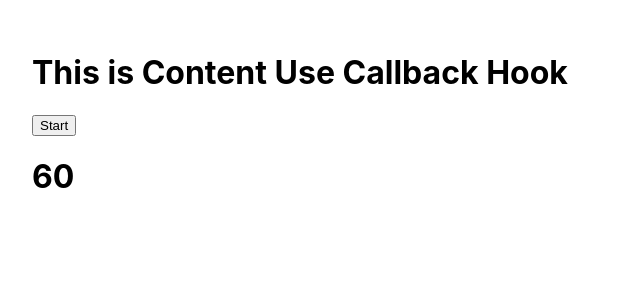
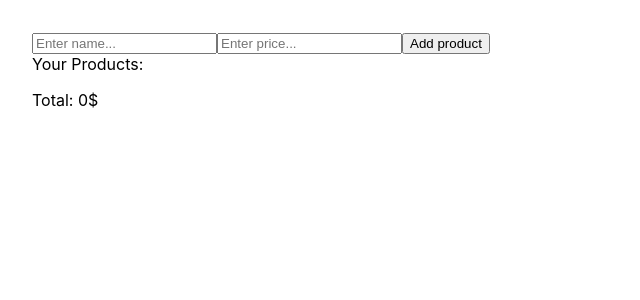
Before and after one commit to devJS-fstack/react-demo, a React (Create React App) app: page / in a window 1280 px wide. Shown: the top 300 px of the page, without its empty margins (0-640 px from the left). Built offline with nearby package versions, Linux system fonts and the light colour scheme.

Commit message:
use memo practice

```diff
--- a/src/index.js
+++ b/src/index.js
@@ -6,6 +6,7 @@ import App_Todo from './script/App_Todo'
 import App_UseEffects from './script/App_UseEffects'
 import App_UseRef from './script/App_UseRef'
 import App_UseCallback from './script/App_UseCallback'
+import App_UseMemo from './script/App_UseMemo'
 import reportWebVitals from './reportWebVitals';
 
 
@@ -28,7 +29,7 @@ import reportWebVitals from './reportWebVitals';
 const root = ReactDOM.createRoot(document.getElementById('root'));
 root.render(
   <React.StrictMode>
-    <App_UseCallback />
+    <App_UseMemo />
   </React.StrictMode>
 );
 
--- /dev/null
+++ b/src/script/App_UseMemo.js
@@ -0,0 +1,65 @@
+import '../App.css';
+import Content_UseCallback from './Content_UseCallback'
+const {
+    useState,
+    useRef,
+    useCallback,
+    useMemo
+} = require('react')
+
+
+
+function App_UseMemo() {
+
+    const [name, setName] = useState('')
+    const [price, setPrice] = useState('')
+
+    const [products, setProducts] = useState([])
+
+    const nameRef = useRef()
+
+
+    const handleSubmit = () => {
+        setProducts([...products, {
+            name,
+            price: +price
+        }])
+        setName('')
+        setPrice('')
+
+        nameRef.current.focus()
+    }
+
+    const cost = useMemo(() => products.reduce((acc, product) => (acc + product.price), 0), [products])
+
+
+    return (
+        <div className="app" style={{ padding: 32 }}>
+            <input
+                ref={nameRef}
+                value={name}
+                placeholder="Enter name..."
+                onChange={(e) => setName(e.target.value)}
+            />
+
+            <input
+                value={price}
+                placeholder="Enter price..."
+                onChange={(e) => setPrice(e.target.value)}
+            />
+            <button onClick={handleSubmit}>Add product</button>
+            <br />
+            Your Products:
+            <br />
+            <ul>
+                {
+                    products.map((product, index) => <li key={index}>{product.name}: {product.price}$</li>)
+                }
+            </ul>
+            Total: {cost}$
+
+        </div >
+    )
+}
+
+export default App_UseMemo;
```
